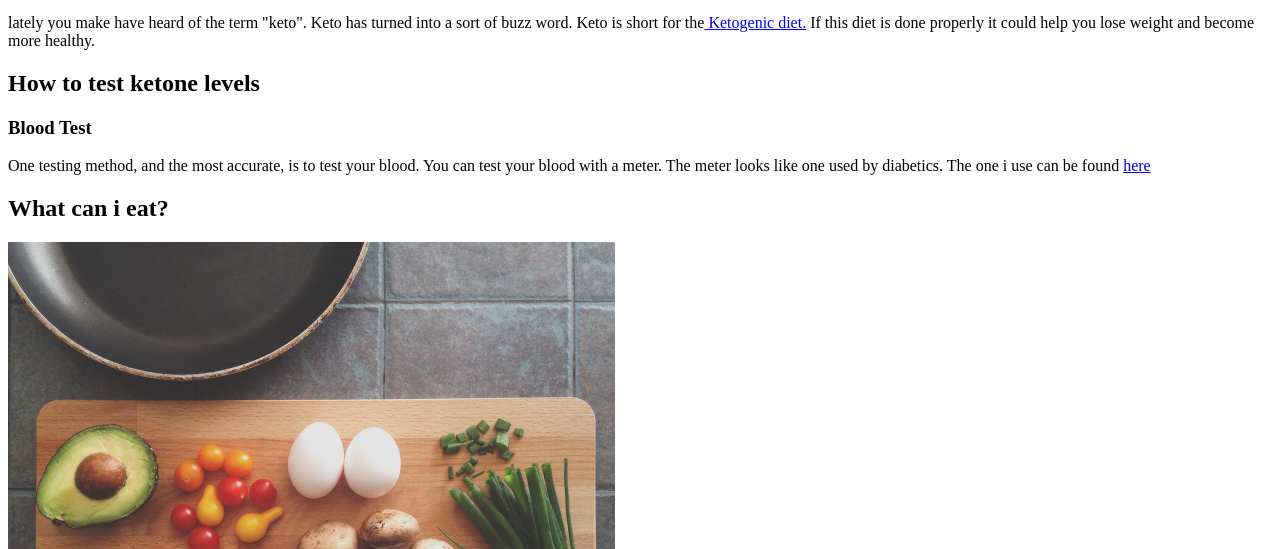
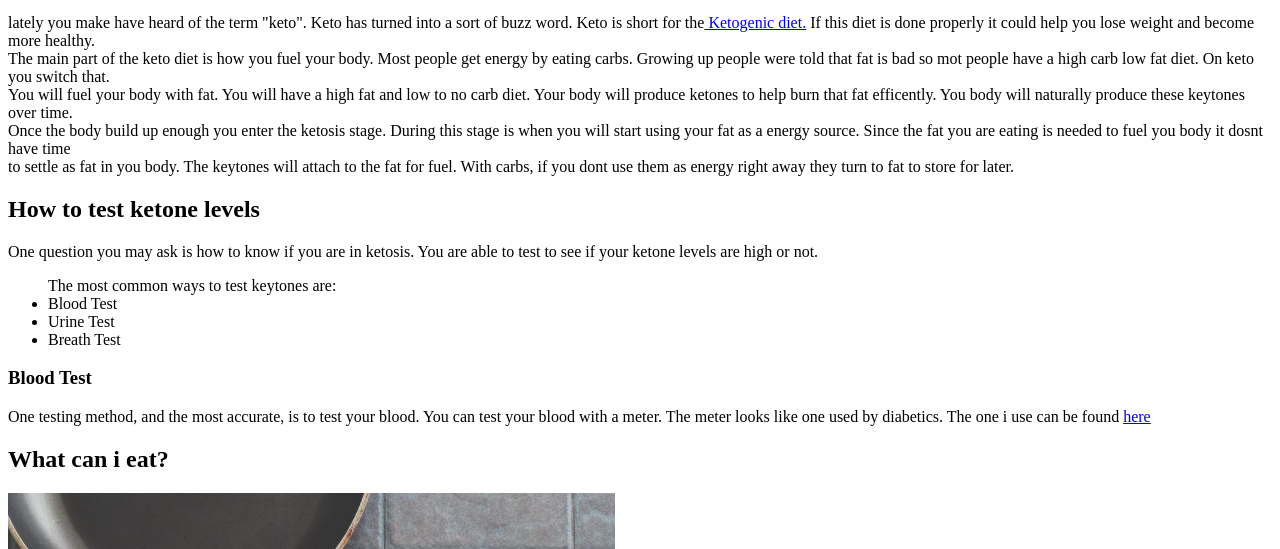
Before and after one commit to sgalbs/School, a plain HTML site: page Assignment1.html in a window 1280 px wide. Shown: the part 590-1139 px from the top of the page. Drawn offline with Linux system fonts and the light colour scheme.

Commit message:
Adding paragraph

```diff
--- a/Assignment1.html
+++ b/Assignment1.html
@@ -12,13 +12,25 @@
 <h1>What is the keto diet?</h1>
 <a href="https://www.healthline.com/nutrition/ketogenic-diet-101#what-it-is">
 <img src="/img/Steak.jpg" alt="Steak prepped for cooking" style="width:378px;height:504px;"></a>
-<p>lately you make have heard of the term "keto". Keto has turned into a sort of buzz word. Keto is short for the<a href="https://www.healthline.com/nutrition/ketogenic-diet-101#what-it-is"> Ketogenic diet.</a> If this diet is done properly it could help you lose weight and become more healthy.</p>
+<p>lately you make have heard of the term "keto". Keto has turned into a sort of buzz word. Keto is short for the<a href="https://www.healthline.com/nutrition/ketogenic-diet-101#what-it-is"> Ketogenic diet.</a> If this diet is done properly it could help you lose weight and become more healthy.<br>
+The main part of the keto diet is how you fuel your body. Most people get energy by eating carbs. Growing up people were told that fat is bad so mot people have a high carb low fat diet. On keto you switch that.<br>
+You will fuel your body with fat. You will have a high fat and low to no carb diet. Your body will produce ketones to help burn that fat efficently. You body will naturally produce these keytones over time. <br>
+Once the body build up enough you enter the ketosis stage. During this stage is when you will start using your fat as a energy source. Since the fat you are eating is needed to fuel you body it dosnt have time<br>
+to settle as fat in you body. The keytones will attach to the fat for fuel. With carbs, if you dont use them as energy right away they turn to fat to store for later.<br>
+</p>
 
 <h2>How to test ketone levels</h2>
-<p></p>
+<p>One question you may ask is how to know if you are in ketosis. You are able to test to see if your ketone levels are high or not.<ul>The most common ways to test keytones are:
+<li>Blood Test</li>
+<li>Urine Test</li>
+<li>Breath Test</li>
+</ul>
+
+</p>
 
 <h3>Blood Test</h3>
 <p>One testing method, and the most accurate, is to test your blood. You can test your blood with a meter. The meter looks like one used by diabetics. The one i use can be found <a href="https://ketocoachx.com/">here</a></p>
+
 <h2>What can i eat?</h2>
 <img src="/img/Cutting board.jpg" alt="Cutting board with food on it" style="width:607px;height:607px;">
 <p></p>
@@ -26,6 +38,7 @@
 <h1>The difference between strict, lazy and dirty keto</h1>
 <img src="/img/berries.jpg" alt="Berries in heart shape bowl" style="width:483px;height:295px;">
 <p>There are three way to do the keto diet. You have strict keto, lazy keto, and dirty keto. If you would like a more detailed breakdown please click on this <a href="https://macrofare.com/hub/keto-diet/the-difference-between-the-strict-lazy-and-dirty-keto-diet/#:~:text=The%20dirty%20keto%20diet%20is,of%20the%20strict%20keto%20diet."> link.</a></p>
+
 <h2>Strict Keto</h2>
 <p></p>
 
```
